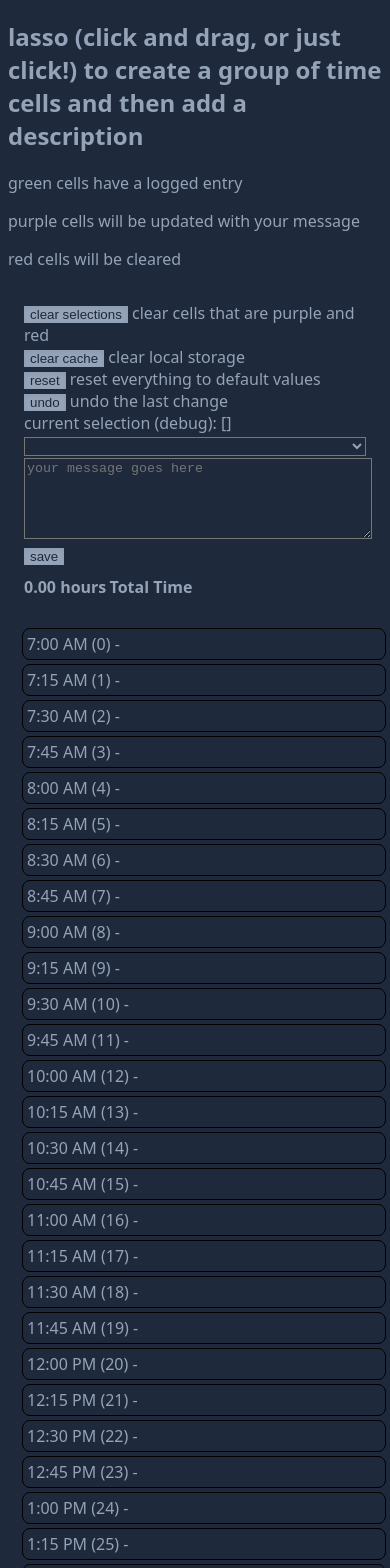
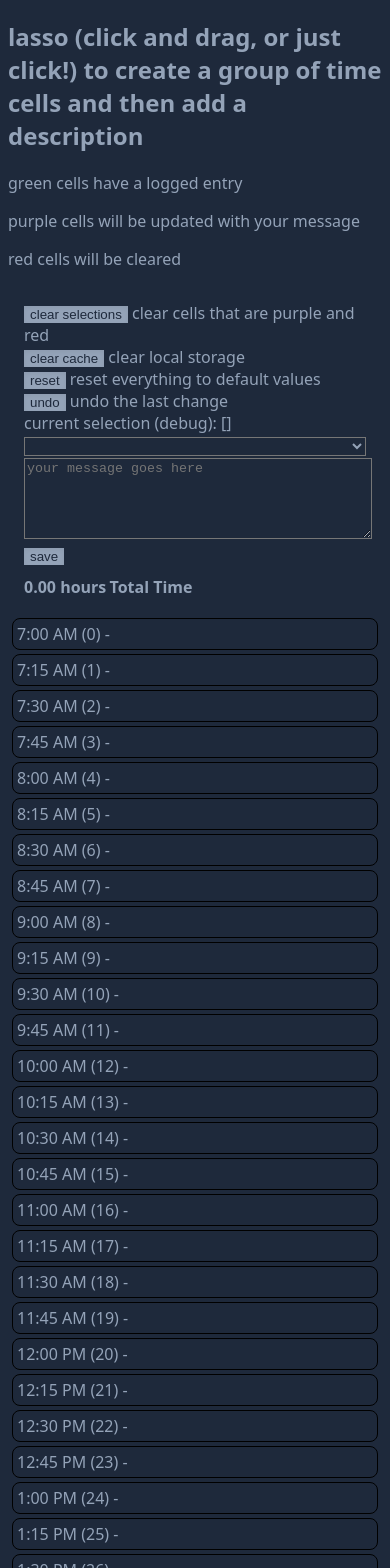
Before and after one commit to ryanrodemoyer/timelasso, a Nuxt app: page / in a window 390 px wide. Shown: the top 1568 px of the page. Built offline with nearby package versions, Linux system fonts and the light colour scheme.

Commit message:
fix width/padding/basis issue in mobile

```diff
--- a/pages/index.vue
+++ b/pages/index.vue
@@ -12,18 +12,17 @@
     <!-- <pre>{{ ui }}</pre> -->
 
     <div class="flex flex-col-reverse sm:flex-row">
-      <div class="flex-1 p-2.5">
+      <div class="flex-1">
         <div
           v-for="(time, i) in config.times"
           :key="i"
           @mousedown="mousedown($event, i)"
           @mouseup="mouseup($event, i)"
           @mouseover="mouseover($event, i)"
-          class="m-1 p-1 w-full border border-black rounded-lg border-solid"
+          class="m-1 p-1 basis-full border border-black rounded-lg border-solid"
           :style="getRGB(i, getMessage(i))"
           :class="{
             highlight: ui.selection.includes(i),
-
             disableHighlight: mouseDown,
             danger: getMessage(i) && ui.selection.includes(i),
           }"
```
